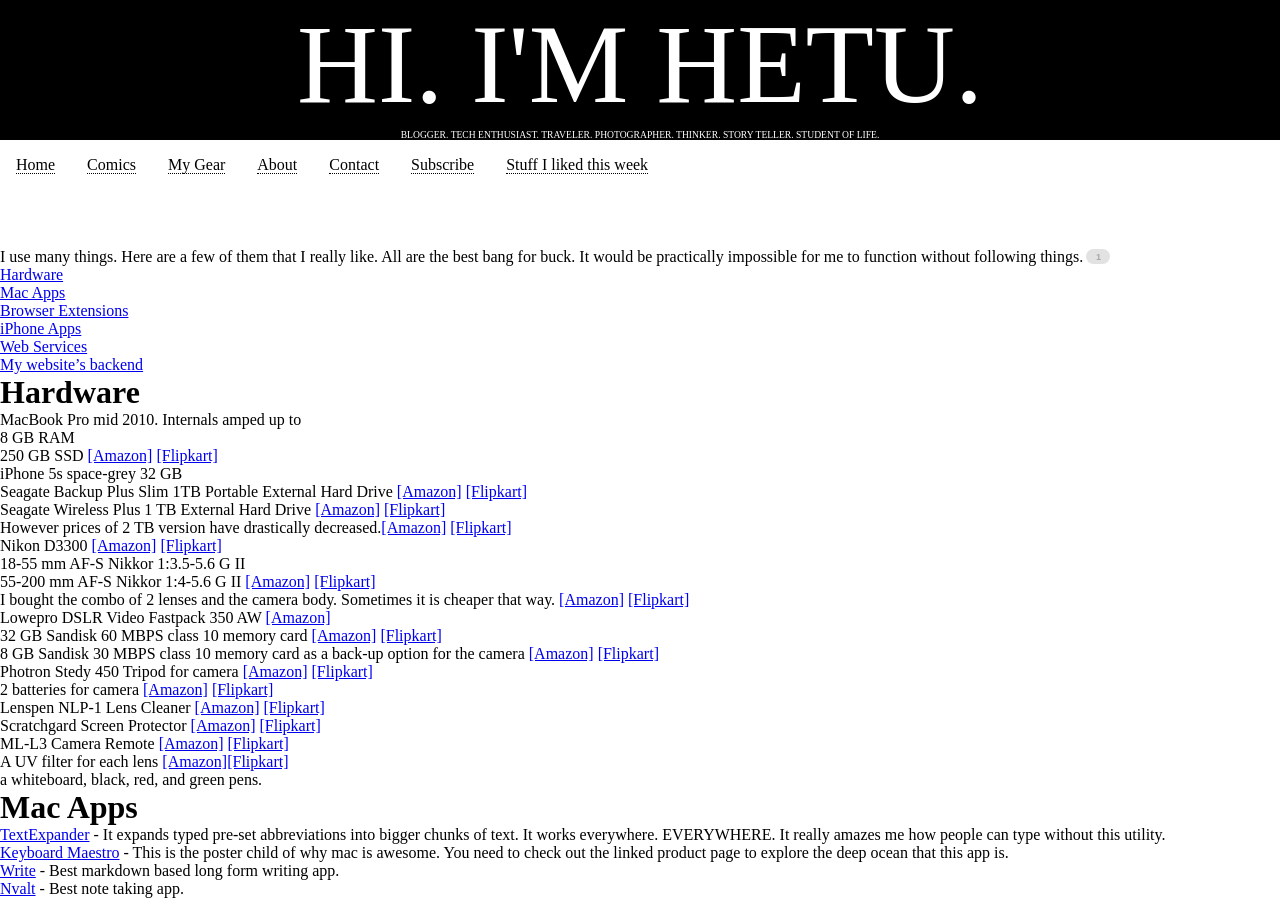
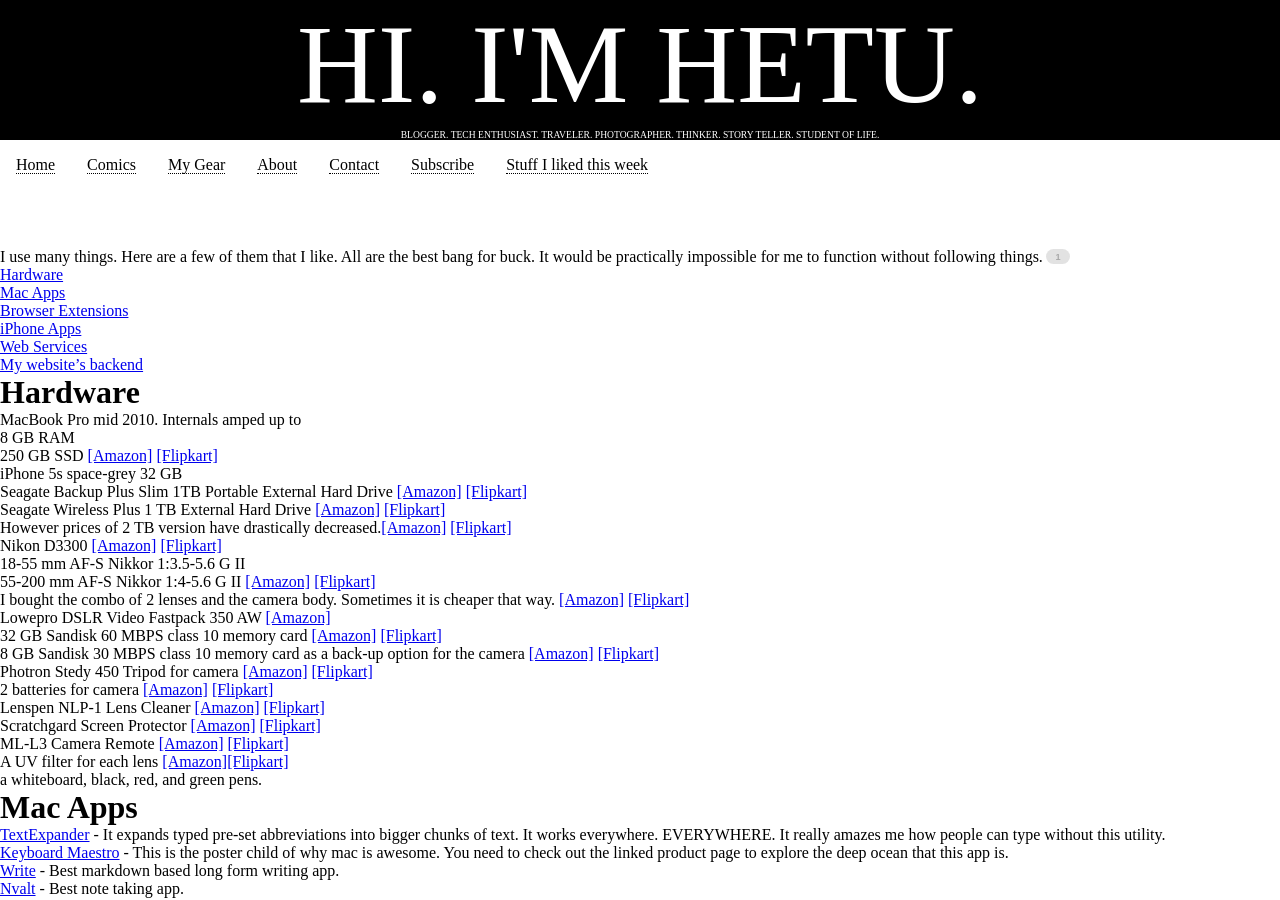
Before and after one commit to hetuashara/hetuashara.github.io, a Jekyll site: the page built from gear.html, in a window 1280 px wide and 900 px high. Built offline with Jekyll 4.4.1, drawn with Linux system fonts in a browser that asks for light colours.

Commit message:
text update

```diff
--- a/_includes/gearInclude.html
+++ b/_includes/gearInclude.html
@@ -1,7 +1,7 @@
 
 <div id ="articleText">
 	<br>
-	<p>I use many things. Here are a few of them that I really like. All are the best bang for buck. It would be practically impossible for me to function without following things.<a href="#fn:1" id="fnref:1" title="see footnote" class="footnote">[1]</a> </p>
+	<p>I use many things. Here are a few of them that I like. All are the best bang for buck. It would be practically impossible for me to function without following things.<a href="#fn:1" id="fnref:1" title="see footnote" class="footnote">[1]</a> </p>
 <div class="footnote">
 <ol>
 <li id="fn:1">
```
